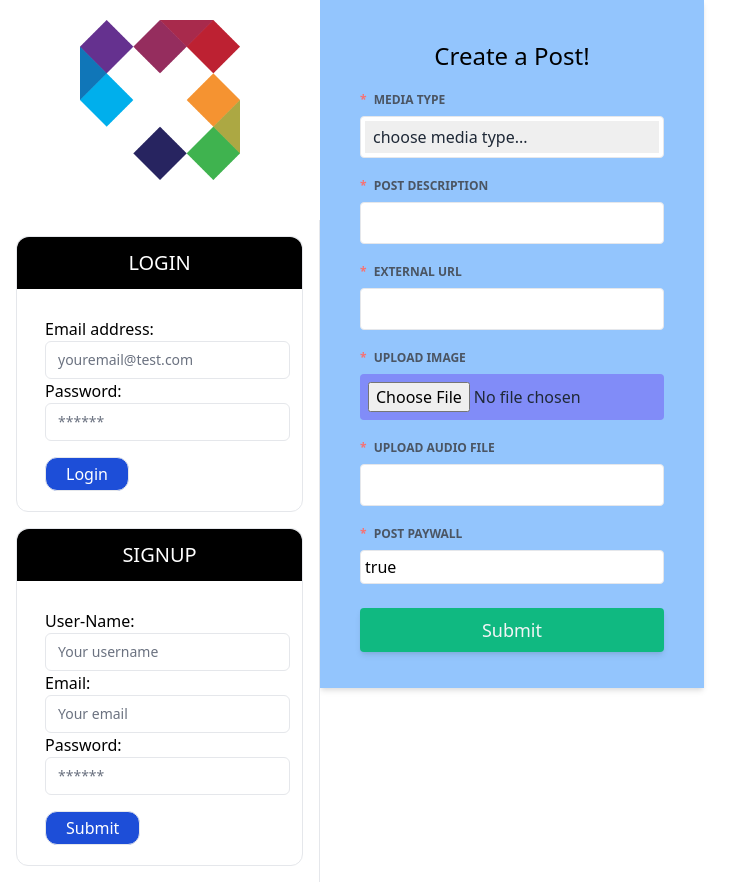
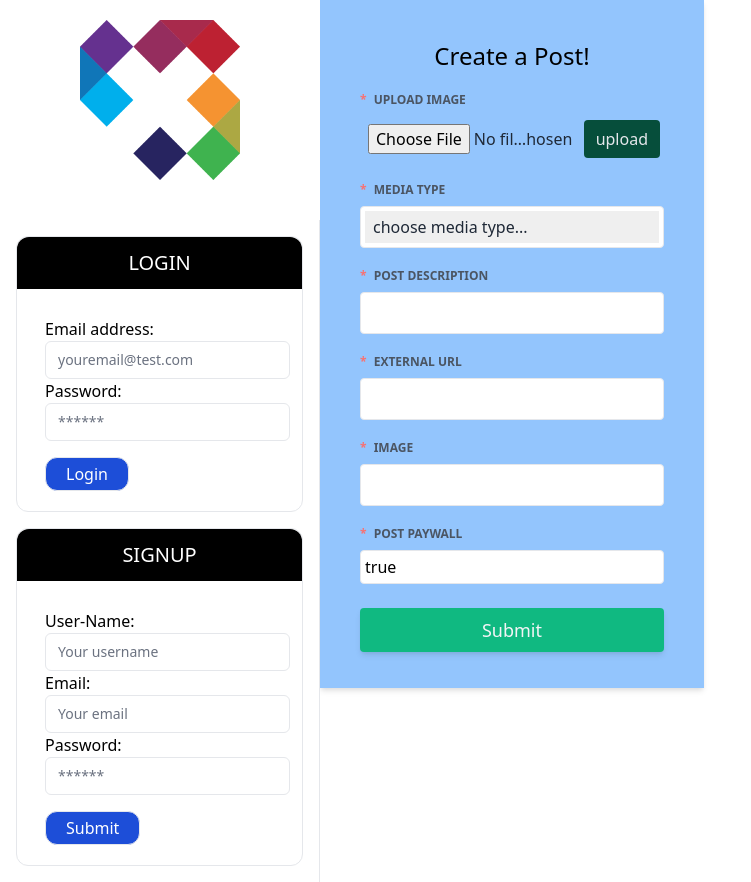
Before and after one commit to Napo-100/creative-square, a React (Create React App) app in the folder client/: page /postform in a window 1280 px wide. Shown: the whole page, without its empty margins (0-751 px from the left). Built offline with nearby package versions, Linux system fonts and the light colour scheme.

Commit message:
upload to cloudinary is working for post form

```diff
--- a/client/package.json
+++ b/client/package.json
@@ -12,7 +12,7 @@
     "@testing-library/user-event": "^12.6.2",
     "apollo-boost": "^0.4.9",
     "autoprefixer": "^9.8.6",
-    "cloudinary": "^1.23.0",
+    "cloudinary": "^1.24.0",
     "graphql": "^15.4.0",
     "graphql-tag": "^2.11.0",
     "jwt-decode": "^3.1.2",
--- a/client/public/index.html
+++ b/client/public/index.html
@@ -5,6 +5,7 @@
     <link rel="icon" href="%PUBLIC_URL%/favicon.ico" />
     <meta name="viewport" content="width=device-width, initial-scale=1" />
     <meta name="theme-color" content="#000000" />
+    <!-- <script src="https://widget.cloudinary.com/v2.0/global/all.js" type="text/javascript"></script>   -->
     <meta
       name="description"
       content="Web site created using create-react-app"
--- a/client/src/pages/AddPost.js
+++ b/client/src/pages/AddPost.js
@@ -4,14 +4,23 @@ import { ADD_POST } from "../utils/mutations";
 import { QUERY_POSTS, QUERY_ME } from "../utils/queries";
 
 const AddPost = () => {
+  // const [postMediaType, setPostMediaType] = useState("");
+  // const [postDescription, setPostDescription] = useState("");
+  // const [postLink, setPostLink] = useState("");
+  // const [postPrimaryMedia, setPostPrimaryMedia] = useState("");
+  // const [postSecondaryMedia, setPostSecondaryMedia] = useState("");
+  // const [postPaywall, setPostPaywall] = useState("");
+
+  const [imageUrl, setImageUrl] = useState("");
   const [formState, setFormState] = useState({
     postMediaType: "",
     postDescription: "",
     postLink: "",
-    // postPrimaryMedia: "",
-    postSecondaryMedia: "",
+    postPrimaryMedia: "",
+    postSecondaryMedia: "none",
     postPaywall: true,
   });
+
   const [image, setImage] = useState("");
 
   const postDetails = () => {
@@ -26,10 +35,12 @@ const AddPost = () => {
       .then((res) => res.json())
       .then((data) => {
         console.log(data);
+        setImageUrl(data.secure_url);
       })
       .catch((err) => {
         console.log(err);
       });
+    console.log("hi", imageUrl);
   };
 
   const [addPost, { error }] = useMutation(ADD_POST, {
@@ -53,13 +64,27 @@ const AddPost = () => {
   });
 
   const handleChange = (event) => {
+    console.log("oh yeas", imageUrl);
     const { name, value } = event.target;
-
     setFormState({
       ...formState,
+      postPrimaryMedia: imageUrl,
       [name]: value,
     });
   };
+  // const handleUpload = () => {
+  //   setPostPrimaryMedia(imageUrl);
+  // };
+
+  // const handleChange = (event) => {
+  //   setPostMediaType(event.target.value);
+  //   setPostDescription(event.target.value);
+  //   setPostLink(event.target.value);
+
+  //   setPostPrimaryMedia(imageUrl);
+  //   setPostSecondaryMedia(event.target.value);
+  //   setPostPaywall(event.target.value);
+  // };
 
   const handleFormSubmit = async (event) => {
     event.preventDefault();
@@ -67,7 +92,15 @@ const AddPost = () => {
     try {
       // add post to database
       await addPost({
-        variables: { ...formState },
+        variables: {
+          ...formState,
+          // postMediaType,
+          // postDescription,
+          // postLink,
+          // postPrimaryMedia,
+          // postSecondaryMedia,
+          // postPaywall,
+        },
       });
     } catch (err) {
       console.error(err);
@@ -76,11 +109,30 @@ const AddPost = () => {
   };
 
   return (
-    <form
-      className="shadow-md flex-auto max-w-sm p-10 pb-20 bg-blue-300"
-      onSubmit={handleFormSubmit}
+    <div className="shadow-md flex-auto max-w-sm p-10 pb-20 bg-blue-300">
+      <h2 className="text-2xl text-center">Create a Post!</h2>
+      <div className="w-full">
+        <div className="font-bold h-6 mt-3 text-gray-600 text-xs leading-8 uppercase">
+          <span className="text-red-400 mr-1">*</span> Upload Image
+        </div>
+        <div className="my-2 p-1 flex rounded">
+          {" "}
+          <input
+            className="p-1 appearance-none outline-none w-full text-gray-800"
+            name="postPrimaryMedia"
+            type="file"
+            onChange={(e) => setImage(e.target.files[0])}
+          />{" "}
+          <button
+            className="btn bg-green-900 rounded text-gray-200 px-3"
+            type="submit"
+            onClick={() => postDetails()}
           >
-      <h2 className="text-2xl text-center">Create a Post!</h2>
+            upload
+          </button>
+        </div>
+      </div>
+      <form onSubmit={handleFormSubmit}>
         <div className="w-full">
           <div className="font-bold h-6 mt-3 text-gray-600 text-xs leading-8 uppercase">
             <span className="text-red-400 mr-1">*</span> Media Type
@@ -132,45 +184,15 @@ const AddPost = () => {
         </div>
         <div className="w-full">
           <div className="font-bold h-6 mt-3 text-gray-600 text-xs leading-8 uppercase">
-          <span className="text-red-400 mr-1">*</span> Upload Image
-        </div>
-        <div className="my-2 bg-indigo-400 p-1 flex rounded">
-          {" "}
-          <input
-            className="p-1 appearance-none outline-none w-full text-gray-800"
-            name="postPrimaryMedia"
-            type="file"
-            value={formState.postPrimaryMedia}
-            onChange={(e)=>setImage(e.target.files[0])}
-          />{" "}
-        </div>
-      </div>
-      {/* <div className="w-full">
-        <div className="font-bold h-6 mt-3 text-gray-600 text-xs leading-8 uppercase">
-          <span className="text-red-400 mr-1">*</span> Upload Video
+            <span className="text-red-400 mr-1">*</span> Image
           </div>
           <div className="my-2 bg-white p-1 flex border border-gray-200 rounded">
             {" "}
             <input
               className="p-1 px-2 appearance-none outline-none w-full text-gray-800"
               name="postPrimaryMedia"
-            type="upload"
+              type="text"
               value={formState.postPrimaryMedia}
-            onChange={handleChange}
-          />{" "}
-        </div>
-      </div> */}
-      <div className="w-full">
-        <div className="font-bold h-6 mt-3 text-gray-600 text-xs leading-8 uppercase">
-          <span className="text-red-400 mr-1">*</span> Upload Audio File
-        </div>
-        <div className="my-2 bg-white p-1 flex border border-gray-200 rounded">
-          {" "}
-          <input
-            className="p-1 px-2 appearance-none outline-none w-full text-gray-800"
-            name="postSecondaryMedia"
-            type="upload"
-            value={formState.postSecondaryMedia}
               onChange={handleChange}
             />{" "}
           </div>
@@ -194,12 +216,12 @@ const AddPost = () => {
             className="shadow-md font-medium py-2 px-4 bg-green-500 text-gray-100
                   cursor-pointer bg-teal-600 rounded text-lg tr-mt  absolute text-center w-full"
             type="submit"
-          onClick={() => postDetails()}
           >
             Submit
           </button>
         </div>
       </form>
+    </div>
   );
 };
 
--- a/package.json
+++ b/package.json
@@ -22,6 +22,7 @@
   },
   "homepage": "https://github.com/Napo-100/creative-square#readme",
   "dependencies": {
+    "cloudinary": "^1.24.0",
     "if-env": "^1.0.4"
   },
   "devDependencies": {
```
Also changed, not shown: 1 other file (tests, documents, lock files or other folders). Lines whose indentation alone changed are shown as unchanged.
